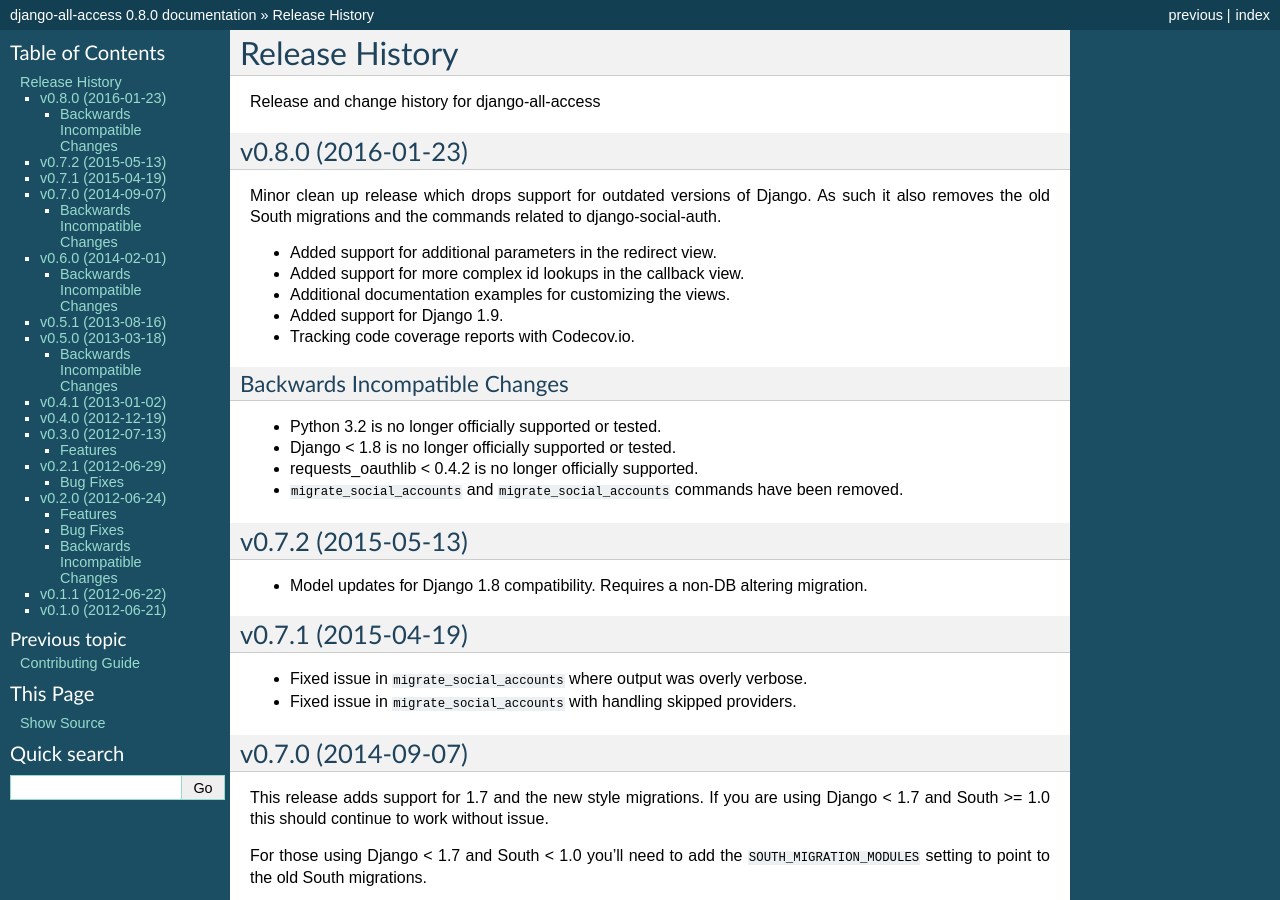
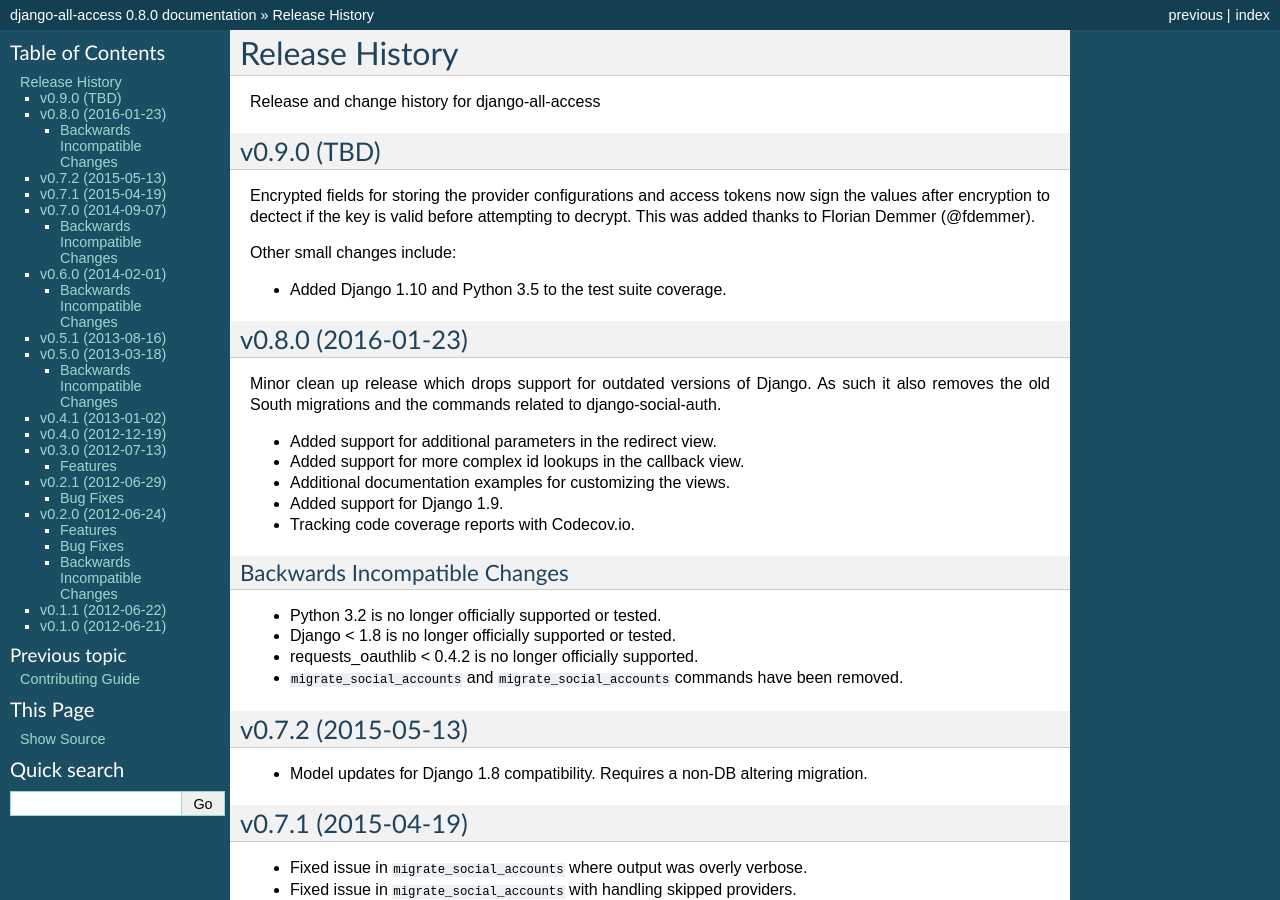
Before and after one commit to mlavin/django-all-access, a Sphinx documentation site: the page built from docs/releases.rst, in a window 1280 px wide and 900 px high. Built offline with Sphinx 7.4.7, drawn with Linux system fonts in a browser that asks for light colours.

Commit message:
Adding some release notes for the current work and update authors file.

```diff
--- a/docs/releases.rst
+++ b/docs/releases.rst
@@ -2,6 +2,17 @@
 ====================================
 
 Release and change history for django-all-access
+
+v0.9.0 (TBD)
+-----------------------------------
+
+Encrypted fields for storing the provider configurations and access tokens
+now sign the values after encryption to dectect if the key is valid before
+attempting to decrypt. This was added thanks to Florian Demmer (@fdemmer).
+
+Other small changes include:
+
+- Added Django 1.10 and Python 3.5 to the test suite coverage.
 
 
 v0.8.0 (2016-01-23)
```
Also changed, not shown: 1 other file.
